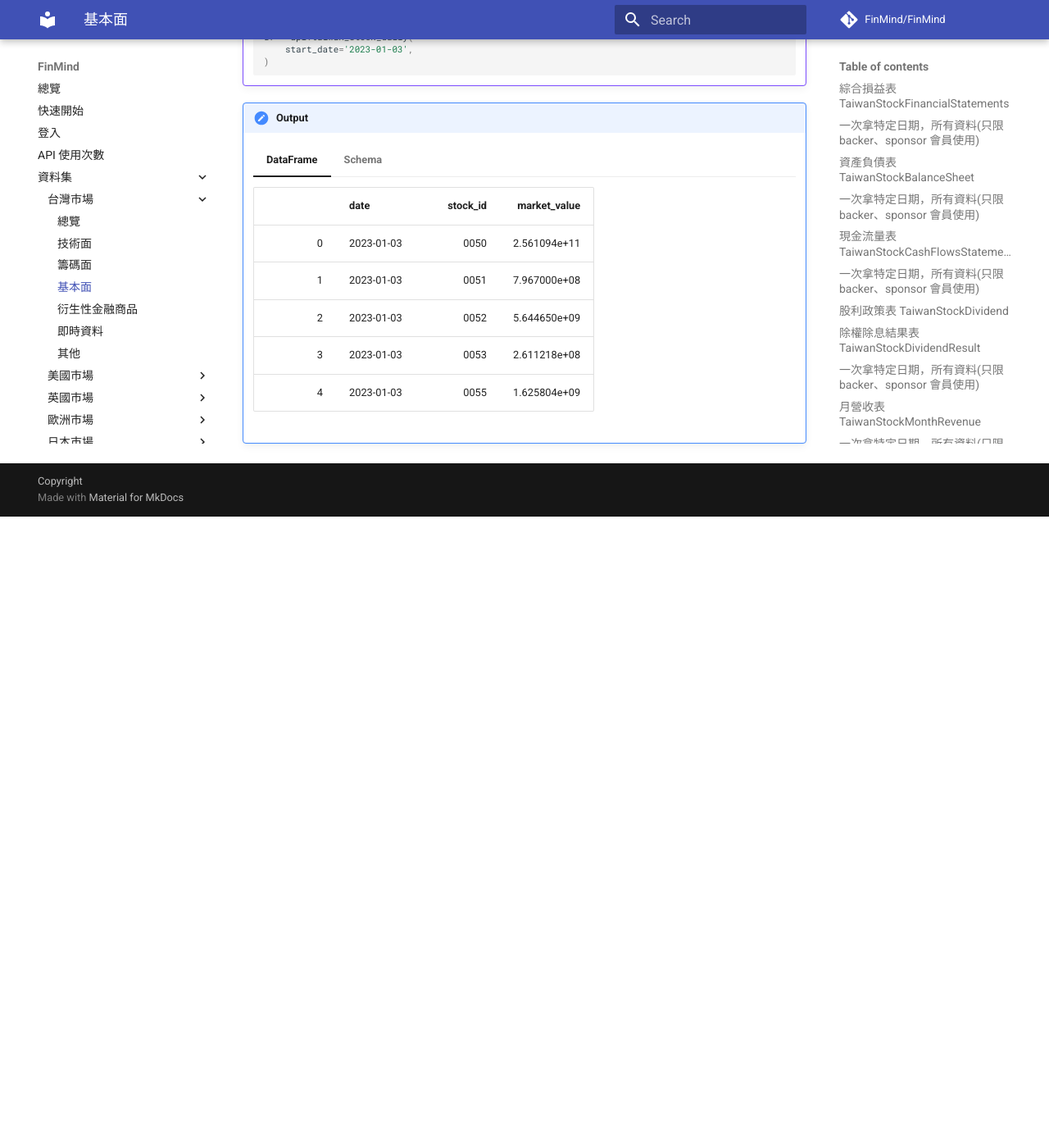
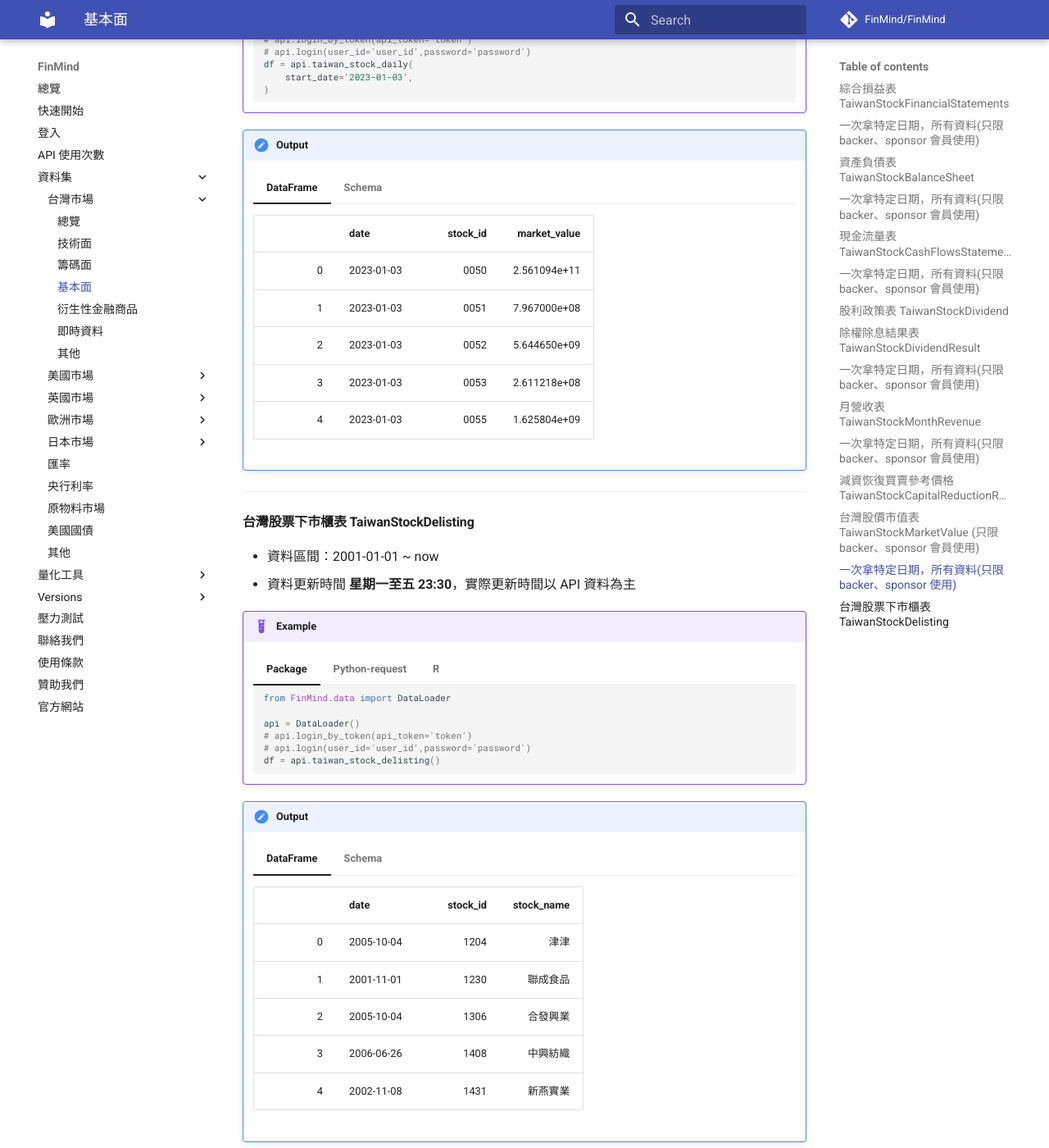
Before and after one commit to FinMind/FinMind-Doc, an MkDocs documentation site: the page built from docs/tutor/TaiwanMarket/Fundamental.md, in a window 1280 px wide and 1400 px high, scrolled down 11428 px. Shown: the whole window at 82% size. Built offline with MkDocs 1.6.1 and Material for MkDocs 9.7.7, drawn with Linux system fonts in a browser that asks for light colours; comment, search, counter and statistics services are not loaded; before the commit the page ends 12058 px from its top, so only the background shows below that; some of the changed text lies outside the part shown.

Commit message:
add: TaiwanStockDelisting dataset in fundamental page

````diff
--- a/docs/tutor/TaiwanMarket/Fundamental.md
+++ b/docs/tutor/TaiwanMarket/Fundamental.md
@@ -9,6 +9,7 @@
 - [月營收表 TaiwanStockMonthRevenue](https://finmind.github.io/tutor/TaiwanMarket/Fundamental/#taiwanstockmonthrevenue)
 - [減資恢復買賣參考價格 TaiwanStockCapitalReductionReferencePrice](https://finmind.github.io/tutor/TaiwanMarket/Fundamental/#taiwanstockcapitalreductionreferenceprice)
 - [台灣股價市值表 TaiwanStockMarketValue](https://finmind.github.io/tutor/TaiwanMarket/Fundamental/#taiwanstockmarketvalue-backersponsor)
+- [台灣股票下市櫃表 TaiwanStockDelisting](https://finmind.github.io/tutor/TaiwanMarket/Fundamental/#taiwanstockdelisting)
 
 ----------------------------------
 #### 綜合損益表 TaiwanStockFinancialStatements
@@ -1068,3 +1069,74 @@
             market_value: int64
         }
         ```
+
+
+----------------------------------
+#### 台灣股票下市櫃表 TaiwanStockDelisting
+
+- 資料區間：2001-01-01 ~ now
+- 資料更新時間 **星期一至五 23:30**，實際更新時間以 API 資料為主
+
+!!! example
+    === "Package"
+        ```python
+        from FinMind.data import DataLoader
+
+        api = DataLoader()
+        # api.login_by_token(api_token='token')
+        # api.login(user_id='user_id',password='password')
+        df = api.taiwan_stock_delisting()
+        ```
+    === "Python-request"
+        ```python
+        import requests
+        import pandas as pd
+        url = "https://api.finmindtrade.com/api/v4/data"
+        parameter = {
+            "dataset": "TaiwanStockDelisting",
+            "token": "", # 參考登入，獲取金鑰
+        }
+        resp = requests.get(url, params=parameter)
+        data = resp.json()
+        data = pd.DataFrame(data["data"])
+        print(data.head())
+
+        ```
+    === "R"
+        ```R
+        library(httr)
+        library(data.table)
+        library(dplyr)
+        url = 'https://api.finmindtrade.com/api/v4/data'
+        response = httr::GET(
+        url = url,
+        query = list(
+            dataset="TaiwanStockDelisting",
+            token = "" # 參考登入，獲取金鑰
+        )
+        )
+        data = content(response)
+        df = data$data %>%
+        do.call('rbind',.) %>%
+        data.table
+        head(df)
+
+        ```
+
+!!! output
+    === "DataFrame"
+        |    | date       |   stock_id |   stock_name |
+        |---:|:-----------|-----------:|-------------:|
+        |  0 | 2005-10-04 |       1204 |          津津 |
+        |  1 | 2001-11-01 |       1230 |      聯成食品 |
+        |  2 | 2005-10-04 |       1306 |      合發興業 |
+        |  3 | 2006-06-26 |       1408 |      中興紡織 |
+        |  4 | 2002-11-08 |       1431 |      新燕實業 |
+    === "Schema"
+        ```
+        {
+            date: str,
+            stock_id: str,
+            stock_name: str
+        }
+        ```
````
